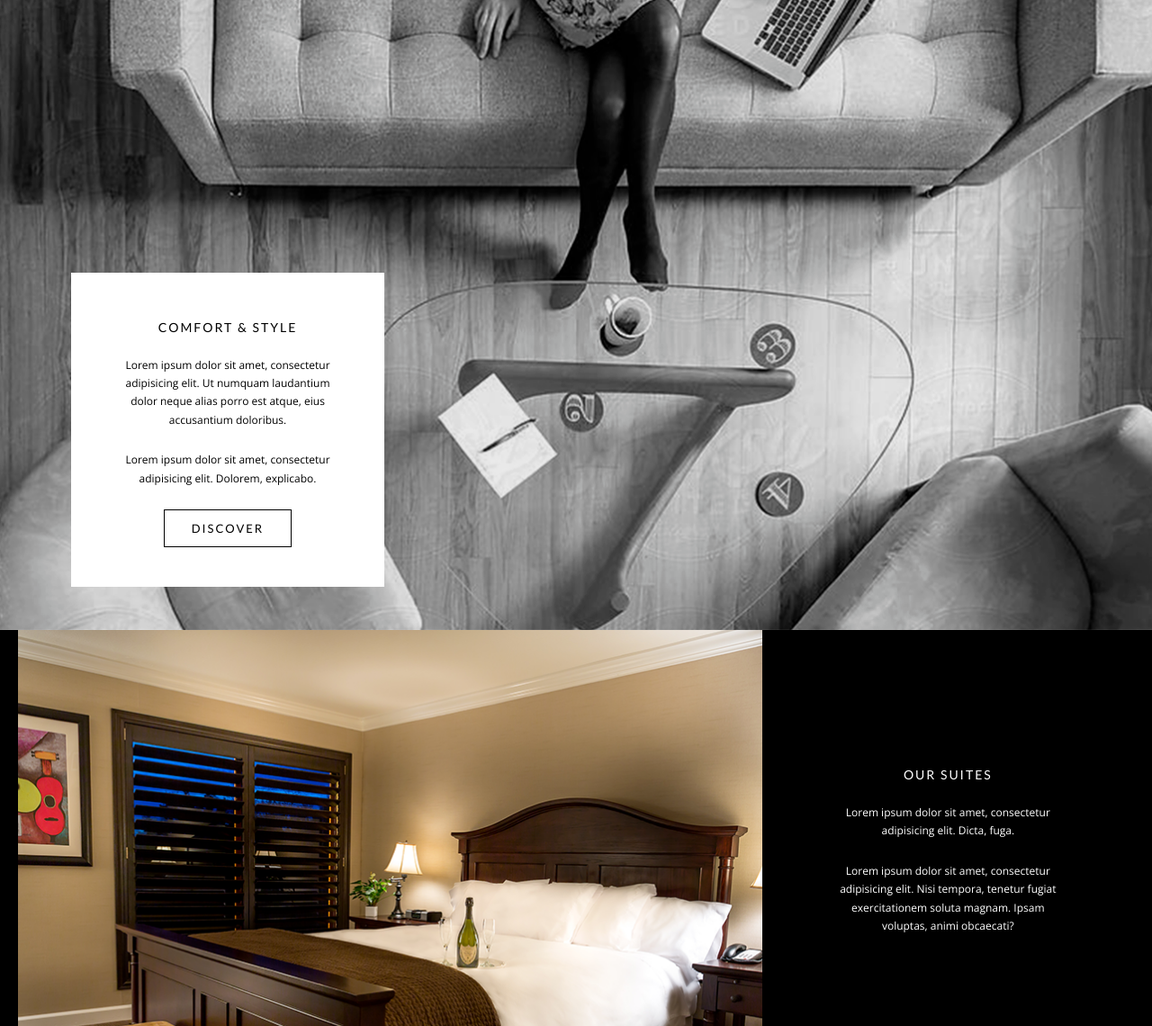
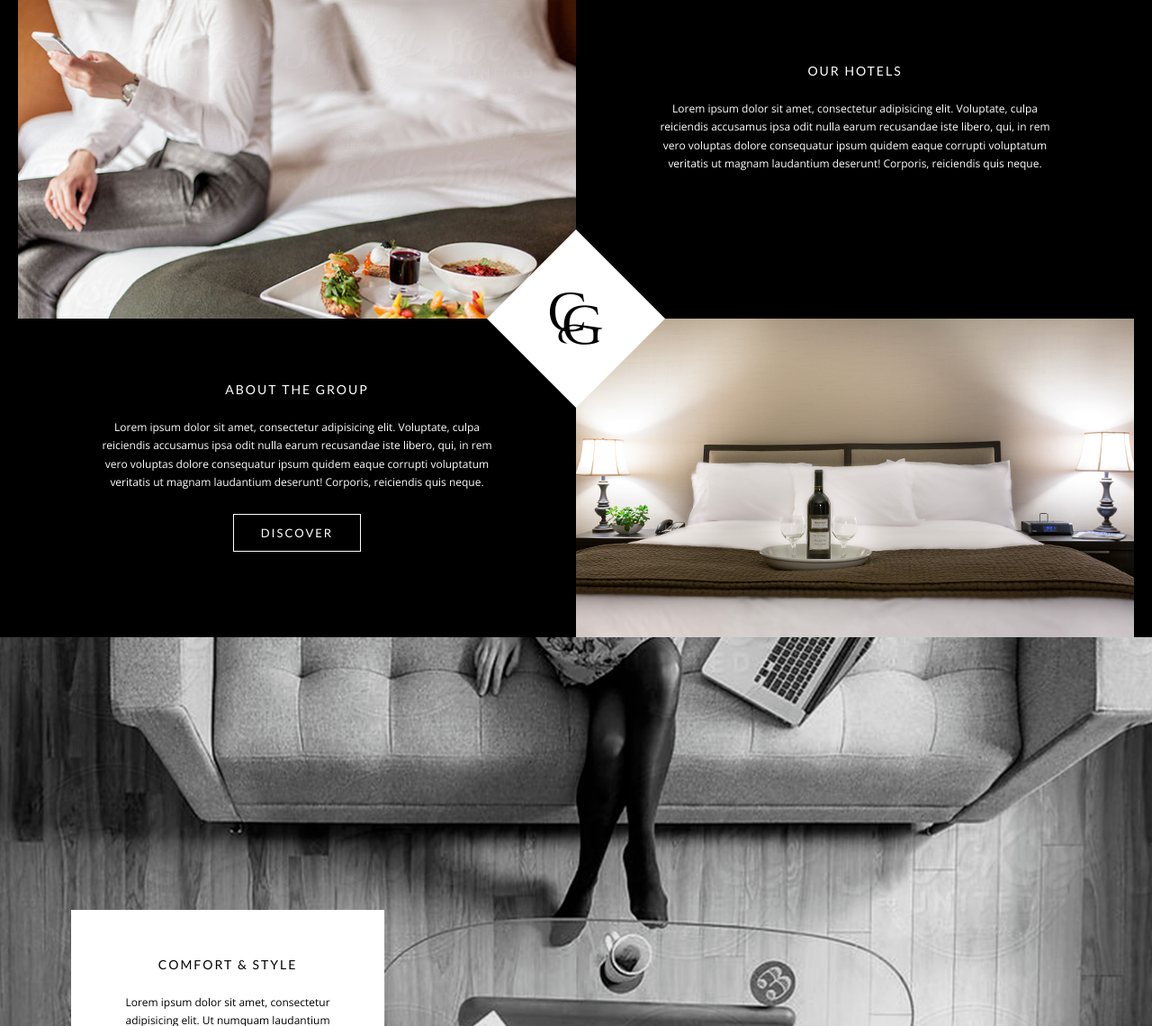
Before and after one commit to TravelTripperWeb-Sites/jekyll-sample-website, a Jekyll site: the page built from index.html, in a window 1280 px wide and 1400 px high, scrolled down 440 px. Shown: the part 260-1400 px from the top of the window at 90% size. Built offline with Jekyll 4.4.1, drawn with Linux system fonts in a browser that asks for light colours; nearby versions of some CDN libraries.

Commit message:
Add about & other hotels  sections

```diff
--- /dev/null
+++ b/_includes/about.html
@@ -0,0 +1,38 @@
+<section class="about">
+  <div class="about_container">
+    <div class="about_logotype">
+      <img src="../images/about_logo.png" alt="">
+    </div>
+    <div class="about_item">
+      <div class="about_image -first"></div>
+    </div>
+    <div class="about_item">
+      <div class="about_content">
+        <h3 class="about_title">Our hotels</h3>
+        <p>
+          Lorem ipsum dolor sit amet, consectetur adipisicing elit.
+          Voluptate, culpa reiciendis accusamus ipsa odit nulla earum recusandae
+          iste libero, qui, in rem vero voluptas dolore consequatur ipsum quidem
+          eaque corrupti voluptatum veritatis ut magnam laudantium deserunt!
+          Corporis, reiciendis quis neque.
+        </p>
+      </div>
+    </div>
+    <div class="about_item">
+      <div class="about_content">
+        <h3 class="about_title">About the group</h3>
+        <p>
+          Lorem ipsum dolor sit amet, consectetur adipisicing elit.
+          Voluptate, culpa reiciendis accusamus ipsa odit nulla earum recusandae
+          iste libero, qui, in rem vero voluptas dolore consequatur ipsum quidem
+          eaque corrupti voluptatum veritatis ut magnam laudantium deserunt!
+          Corporis, reiciendis quis neque.
+        </p>
+        <a href="#" class="button -light">Discover</a>
+      </div>
+    </div>
+    <div class="about_item">
+      <div class="about_image -second"></div>
+    </div>
+  </div>
+</section>
--- a/_layouts/default.html
+++ b/_layouts/default.html
@@ -4,6 +4,7 @@
   <body>
     {% include header.html %}
     {% include wellcome.html %}
+    {% include about.html %}
     {% include style.html %}
     {% include suites.html %}
     {% include services.html %}
--- /dev/null
+++ b/_sass/blocks/_about.scss
@@ -0,0 +1,67 @@
+.about {
+  padding: 0 20px;
+  background: #000;
+}
+
+.about_container {
+  position: relative;
+  max-width: 1400px;
+  margin: 0 auto;
+  @extend .clearfix;
+}
+
+.about_logotype {
+  position: absolute;
+  top: 50%;
+  left: 50%;
+  width: 140px;
+  height: 140px;
+  margin-top: (140px / -2);
+  margin-left: (140px / -2);
+  background: #fff;
+  transform: rotate(45deg);
+  text-align: center;
+
+  img {
+    width: 58px;
+    height: auto;
+    margin-top: 41px;
+    transform: rotate(-45deg);
+  }
+}
+
+.about_item {
+  min-height: 354px;
+  @include columns(6);
+}
+
+.about_image {
+  width: 100%;
+  min-height: 354px;
+
+  &.-first {
+    background: url('../images/about_1.png') center center;
+    background-size: cover;
+  }
+
+  &.-second {
+    background: url('../images/about_2.png') center center;
+    background-size: cover;
+  }
+}
+
+.about_content {
+  width: 70%;
+  margin: 70px auto;
+  text-align: center;
+  color: #fff;
+}
+
+.about_title {
+  font-family: "Lato", sans-serif;
+  font-size: 14px;
+  text-transform: uppercase;
+  letter-spacing: 2px;
+  margin: 0 0 24px;
+  color: #fff;
+}
--- a/css/main.scss
+++ b/css/main.scss
@@ -35,3 +35,4 @@
 @import "blocks/amenities";
 @import "blocks/style";
 @import "blocks/suites";
+@import "blocks/about";
```
Also changed, not shown: images/about_1.png (added), images/about_2.png (added), images/about_logo.png (added).
